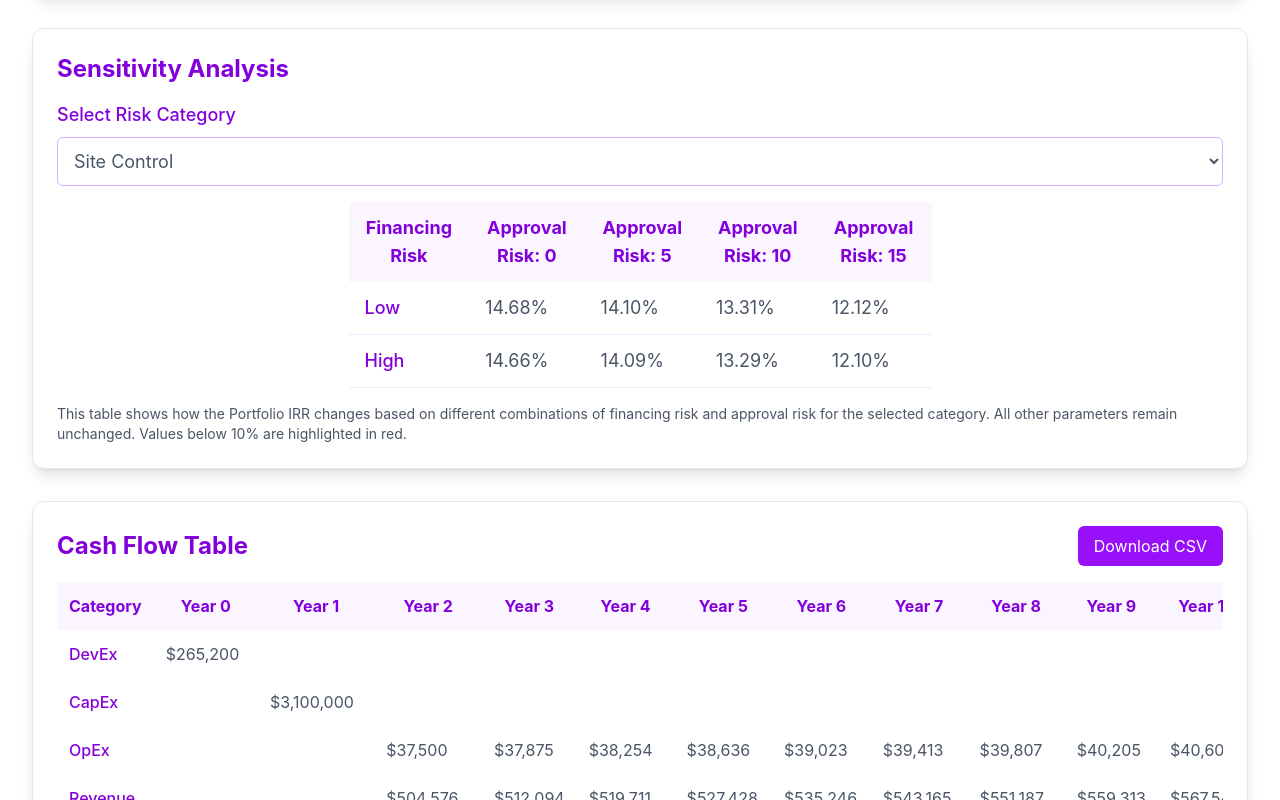
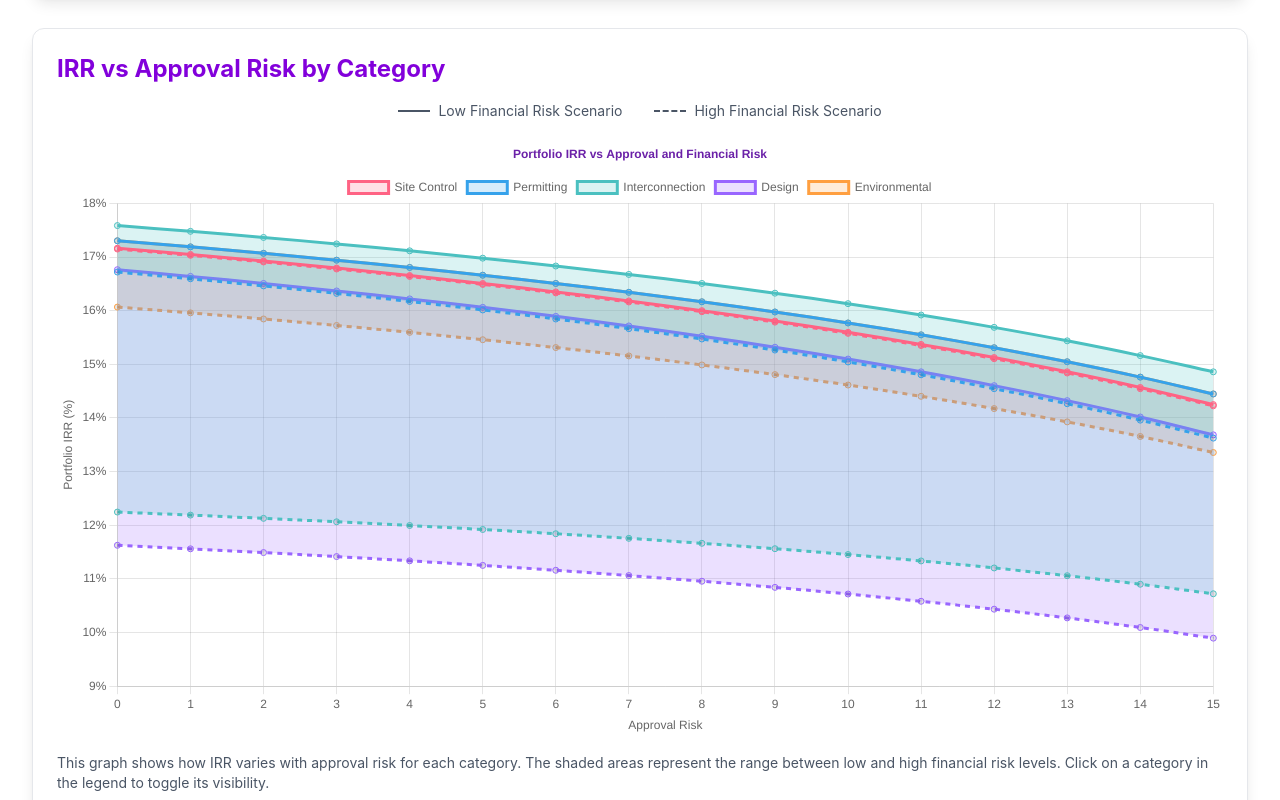
Before and after one commit to alexoort/derisksolar-whitepaper, a Next.js app: page / in a window 1280 px wide. Shown: the part 1660-2460 px from the top of the page. Built offline with nearby package versions, Linux system fonts and the light colour scheme.

Commit message:
Added sensitivity chart

```diff
--- a/app/page.tsx
+++ b/app/page.tsx
@@ -1,7 +1,7 @@
 "use client";
 
 import { useState, useEffect, useCallback } from "react";
-import { Bar } from "react-chartjs-2";
+import { Bar, Line } from "react-chartjs-2";
 import {
   Chart as ChartJS,
   CategoryScale,
@@ -12,6 +12,8 @@ import {
   Title,
   Tooltip,
   Legend,
+  LineController,
+  Filler,
 } from "chart.js";
 
 // Register ChartJS components
@@ -23,7 +25,9 @@ ChartJS.register(
   BarElement,
   Title,
   Tooltip,
-  Legend
+  Legend,
+  LineController,
+  Filler
 );
 
 interface RiskCategory {
@@ -50,6 +54,25 @@ interface FinancialParameters {
   baseCaseCapExPerMW: number;
   baseOpExPerMW: number;
   itcRate: number;
+}
+
+interface ExtendedChartDataset {
+  type?: "line";
+  categoryName: string;
+  label: string;
+  data: number[];
+  borderColor: string;
+  backgroundColor: string;
+  fill: boolean | string | { target: string; above: string };
+  tension: number;
+  order?: number;
+  hidden?: boolean;
+  borderDash?: number[];
+}
+
+interface LegendItem {
+  text: string;
+  datasetIndex?: number;
 }
 
 function RiskCategories({
@@ -255,6 +278,281 @@ const calculateIRR = (cashFlows: number[]): number => {
     return bestRate;
   }
 };
+
+// Add new BoundedLineGraph component before the SensitivityAnalysis component
+function BoundedLineGraph({
+  riskCategories,
+  systemParams,
+  financialParams,
+}: {
+  riskCategories: RiskCategory[];
+  systemParams: SystemParameters;
+  financialParams: FinancialParameters;
+}) {
+  // Add calculateIRR function
+  const calculateIRR = (cashFlows: number[]): number => {
+    let guess = 0.1;
+    const maxIterations = 100;
+    const tolerance = 0.0001;
+
+    for (let i = 0; i < maxIterations; i++) {
+      let npv = 0;
+      let derivative = 0;
+
+      for (let j = 0; j < cashFlows.length; j++) {
+        npv += cashFlows[j] / Math.pow(1 + guess, j);
+        if (j > 0) {
+          derivative += (-j * cashFlows[j]) / Math.pow(1 + guess, j + 1);
+        }
+      }
+
+      const newGuess = guess - npv / derivative;
+      if (Math.abs(newGuess - guess) < tolerance) {
+        return newGuess;
+      }
+      guess = newGuess;
+    }
+    return guess;
+  };
+
+  const calculateCategoryIRR = useCallback(
+    (
+      categoryName: string,
+      riskLevel: "Low" | "High",
+      approvalRisk: number
+    ): number => {
+      // Create a copy of the risk categories
+      const modifiedCategories = riskCategories.map((cat) => {
+        if (cat.name === categoryName) {
+          // Calculate DevEx and CapEx based on risk level
+          const devEx = riskLevel === "Low" ? cat.devExLow : cat.devExHigh;
+          const capExIncrease =
+            riskLevel === "Low" ? cat.capExIncreaseLow : cat.capExIncreaseHigh;
+          const goNoGoProbability = 1 - (0.5 / 14) * (approvalRisk - 1);
+
+          return {
+            ...cat,
+            riskLevel,
+            devEx,
+            capExIncrease,
+            approvalRisk,
+            goNoGoProbability,
+          };
+        }
+        return cat;
+      });
+
+      // Calculate cash flows with the modified risk category
+      const years = systemParams.projectLength;
+      const flows: number[] = [];
+      const expectedFlows: number[] = [];
+      let cumulativeProbability = 1;
+
+      // Development Phase (Year 0)
+      const totalDevEx = modifiedCategories.reduce(
+        (sum, cat) => sum + cat.devEx,
+        0
+      );
+      const totalCapExIncrease = modifiedCategories.reduce(
+        (sum, cat) => sum + cat.capExIncrease,
+        0
+      );
+      const totalCapEx =
+        financialParams.baseCaseCapExPerMW * systemParams.systemSize +
+        totalCapExIncrease;
+      const itcAmount = totalCapEx * financialParams.itcRate;
+
+      // Calculate initial probabilities
+      const initialGoNoGo = modifiedCategories.reduce(
+        (prob, cat) => prob * cat.goNoGoProbability,
+        1
+      );
+
+      // Year 0 (Development)
+      flows.push(-totalDevEx);
+      expectedFlows.push(-totalDevEx * cumulativeProbability);
+
+      cumulativeProbability *= initialGoNoGo;
+
+      // Year 1 (Construction)
+      flows.push(-totalCapEx);
+      expectedFlows.push(-totalCapEx * cumulativeProbability);
+
+      // Year 2 onwards (Operations)
+      const opEx = financialParams.baseOpExPerMW * systemParams.systemSize;
+      let degradationFactor = 1;
+      const electricityRate = 120;
+      const priceEscalation = 0.02;
+      const degradationRate = 0.005;
+      const annualGeneration =
+        systemParams.acSystemSize *
+        (systemParams.capacityFactor / 100) *
+        24 *
+        365;
+
+      for (let i = 2; i <= years; i++) {
+        degradationFactor -= degradationRate;
+        const generation = annualGeneration * degradationFactor;
+        const escalatedRate =
+          electricityRate * Math.pow(1 + priceEscalation, i - 2);
+        const revenue = generation * escalatedRate;
+        const annualOpEx = opEx * Math.pow(1.01, i - 2);
+
+        const cashFlow = revenue - annualOpEx;
+        flows.push(cashFlow);
+        expectedFlows.push(cashFlow * cumulativeProbability);
+      }
+
+      // Add ITC in year 3
+      flows[2] += itcAmount;
+      expectedFlows[2] += itcAmount * cumulativeProbability;
+
+      // Calculate IRR using the expected cash flows
+      return calculateIRR(expectedFlows);
+    },
+    [riskCategories, systemParams, financialParams]
+  );
+
+  const approvalRisks = Array.from({ length: 16 }, (_, i) => i);
+  const chartData = {
+    labels: approvalRisks,
+    datasets: riskCategories.flatMap((category, index) => {
+      const color =
+        {
+          "Site Control": "rgb(255, 99, 132)",
+          Permitting: "rgb(54, 162, 235)",
+          Interconnection: "rgb(75, 192, 192)",
+          Design: "rgb(153, 102, 255)",
+          Environmental: "rgb(255, 159, 64)",
+        }[category.name] || "rgb(201, 203, 207)";
+
+      return [
+        {
+          label: category.name,
+          data: approvalRisks.map(
+            (risk) => calculateCategoryIRR(category.name, "Low", risk) * 100
+          ),
+          borderColor: color,
+          backgroundColor: `${color
+            .replace("rgb", "rgba")
+            .replace(")", ", 0.2)")}`,
+          fill: "+1",
+          tension: 0.4,
+          order: index * 2,
+          categoryName: category.name,
+        },
+        {
+          label: `${category.name} (hidden)`,
+          data: approvalRisks.map(
+            (risk) => calculateCategoryIRR(category.name, "High", risk) * 100
+          ),
+          borderColor: color,
+          borderDash: [5, 5],
+          fill: false,
+          tension: 0.4,
+          order: index * 2 + 1,
+          hidden: false,
+          categoryName: category.name,
+        },
+      ];
+    }),
+  };
+
+  return (
+    <div className="mt-8 mb-8 bg-white p-6 rounded-xl shadow-lg border border-gray-200">
+      <h2 className="text-2xl font-bold mb-4 text-purple-700">
+        IRR vs Approval Risk by Category
+      </h2>
+      <div className="flex items-center justify-center mb-4 space-x-8">
+        <div className="flex items-center">
+          <div className="w-8 h-0.5 bg-gray-600 mr-2"></div>
+          <span className="text-sm text-gray-600">
+            Low Financial Risk Scenario
+          </span>
+        </div>
+        <div className="flex items-center">
+          <div className="w-8 h-0.5 mr-2 border-t-2 border-dashed border-gray-600"></div>
+          <span className="text-sm text-gray-600">
+            High Financial Risk Scenario
+          </span>
+        </div>
+      </div>
+      <div className="h-[600px]">
+        <Line
+          data={chartData}
+          options={{
+            responsive: true,
+            maintainAspectRatio: false,
+            plugins: {
+              legend: {
+                position: "top" as const,
+                onClick: (evt, legendItem: LegendItem, legend) => {
+                  const index = legendItem.datasetIndex;
+                  if (index === undefined) return;
+
+                  const chart = legend.chart;
+                  const dataset = chart.data.datasets[
+                    index
+                  ] as ExtendedChartDataset;
+                  const categoryName = dataset.categoryName;
+                  const isHidden = !dataset.hidden;
+
+                  // Toggle visibility for both datasets of this category
+                  chart.data.datasets.forEach((ds) => {
+                    const extendedDs = ds as ExtendedChartDataset;
+                    if (extendedDs.categoryName === categoryName) {
+                      extendedDs.hidden = isHidden;
+                    }
+                  });
+                  chart.update();
+                },
+                labels: {
+                  filter: (item: LegendItem) => !item.text.includes("hidden"),
+                },
+              },
+              title: {
+                display: true,
+                text: "Portfolio IRR vs Approval and Financial Risk",
+                color: "rgb(107, 33, 168)",
+              },
+              tooltip: {
+                callbacks: {
+                  label: (context) =>
+                    `${context.dataset.label}: ${context.parsed.y.toFixed(2)}%`,
+                },
+              },
+              filler: {
+                propagate: false,
+              },
+            },
+            scales: {
+              y: {
+                title: {
+                  display: true,
+                  text: "Portfolio IRR (%)",
+                },
+                ticks: {
+                  callback: (value) => `${value}%`,
+                },
+              },
+              x: {
+                title: {
+                  display: true,
+                  text: "Approval Risk",
+                },
+              },
+            },
+          }}
+        />
+      </div>
+      <p className="mt-4 text-sm text-gray-600">
+        This graph shows how IRR varies with approval risk for each category.
+        The shaded areas represent the range between low and high financial risk
+        levels. Click on a category in the legend to toggle its visibility.
+      </p>
+    </div>
+  );
+}
 
 export default function Home() {
   // Risk Categories
@@ -1147,7 +1445,14 @@ export default function Home() {
             )}
           </div>
 
-          {/* Sensitivity Analysis - Moved before Cash Flow Table */}
+          {/* Add the new bounded line graph before the sensitivity analysis */}
+          <BoundedLineGraph
+            riskCategories={riskCategories}
+            systemParams={systemParams}
+            financialParams={financialParams}
+          />
+
+          {/* Sensitivity Analysis */}
           <div className="mt-8 mb-8">
             <SensitivityAnalysis
               riskCategories={riskCategories}
@@ -1421,10 +1726,7 @@ function SensitivityAnalysis({
       expectedFlows.push(-totalCapEx * cumulativeProbability);
 
       // Year 2 onwards (Operations)
-      const opEx =
-        financialParams.baseOpExPerMW *
-        systemParams.systemSize *
-        systemParams.systemSize;
+      const opEx = financialParams.baseOpExPerMW * systemParams.systemSize;
       let degradationFactor = 1;
       const electricityRate = 120;
       const priceEscalation = 0.02;
@@ -1548,8 +1850,7 @@ function SensitivityAnalysis({
       <p className="mt-4 text-sm text-gray-600">
         This table shows how the Portfolio IRR changes based on different
         combinations of financing risk and approval risk for the selected
-        category. All other parameters remain unchanged. Values below 10% are
-        highlighted in red.
+        category. All other parameters remain unchanged.
       </p>
     </div>
   );
```
